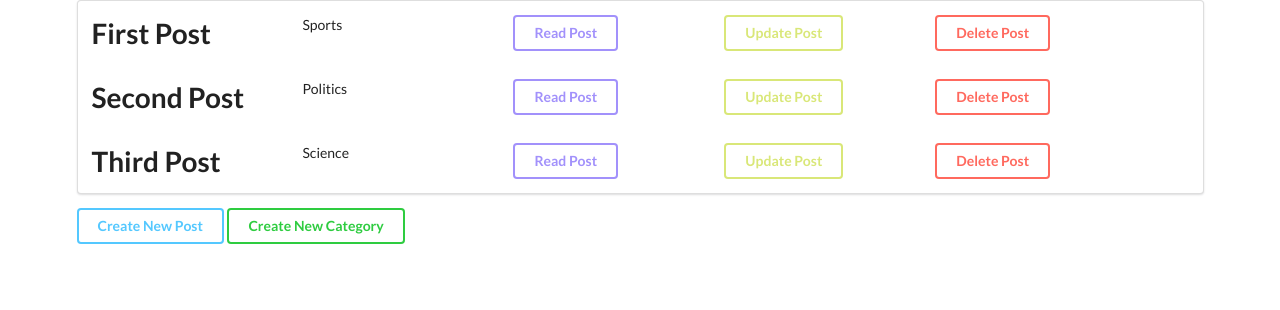
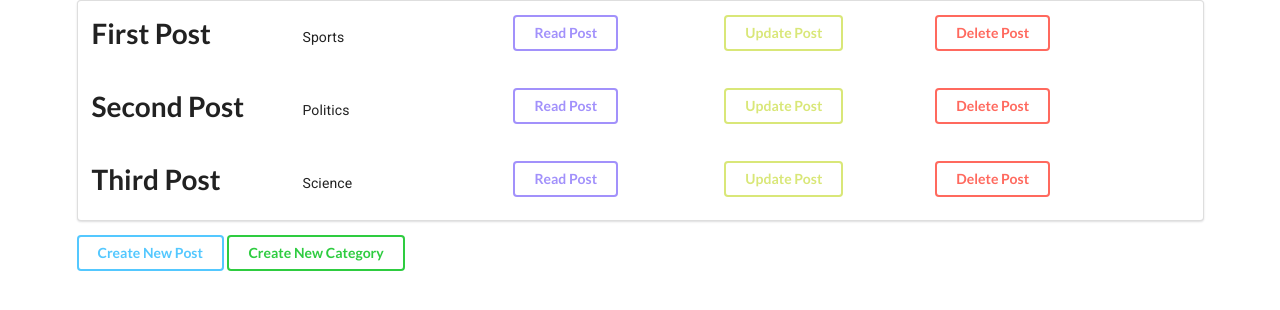
Before and after one commit to Samiur-UTI/Wedevs-CRUD-Task-, a React (Create React App) app: page / in a window 1280 px wide. Shown: the top 310 px of the page. Built offline with nearby package versions, Linux system fonts and the light colour scheme.

Commit message:
category added

```diff
--- /dev/null
+++ b/src/components/category.js
@@ -0,0 +1,10 @@
+import React from 'react'
+import {List, ListItemText} from '@material-ui/core';
+
+export default function Category({post}) {
+    return (
+        <List component="nav" aria-label="main mailbox folders">
+                    {post.category.map(element =>   <ListItemText primary={element} /> )}
+        </List>
+    )
+}
--- a/src/components/modals/updateForm.js
+++ /dev/null
@@ -1,3 +0,0 @@
-import React from 'react';
-import {Grid} from '@material-ui/core';
-import Form from '../form';
--- a/src/components/post.js
+++ b/src/components/post.js
@@ -1,3 +1,4 @@
+import Category from "./category";
 
 const Post = ({posts, handleDelete}) => {
     const handleRead = (body) => console.log(body);
@@ -10,7 +11,7 @@ const Post = ({posts, handleDelete}) => {
                         <h1 key={post.id}>{post.title}</h1>
                     </div>
                     <div className='three wide column'>
-                        <p key={post.id}>{post.category}</p>
+                        <Category post={post}/>
                     </div>
                     <div className='three wide column'>
                         <button key={post.id} className='ui inverted violet button' onClick={() => handleRead(post.body)}>Read Post</button>
--- a/src/services/storage.js
+++ b/src/services/storage.js
@@ -1,9 +1,9 @@
 export function storageBook() {
     return (
         [
-            {author: 'Samiur', title:'First Post', body:'Lorem Ipsum....', id:1, category:'Sports'},
-            {author: 'Rahaman', title:'Second Post', body:'Lorem Ipsum....', id:2, category:'Politics'},
-            {author: 'Khan', title:'Third Post', body:'Lorem Ipsum....', id:3, category:'Science'}
+            {author: 'Samiur', title:'First Post', body:'Lorem Ipsum....', id:1, category:['Sports']},
+            {author: 'Rahaman', title:'Second Post', body:'Lorem Ipsum....', id:2, category:['Politics']},
+            {author: 'Khan', title:'Third Post', body:'Lorem Ipsum....', id:3, category:['Science']}
 
         ]
     )
```
